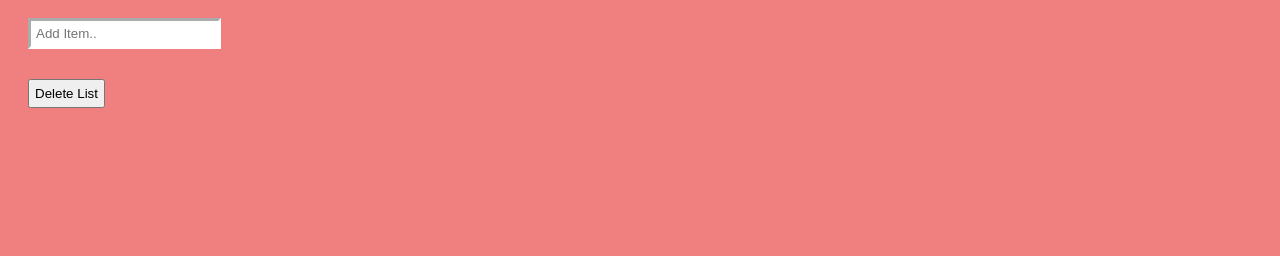
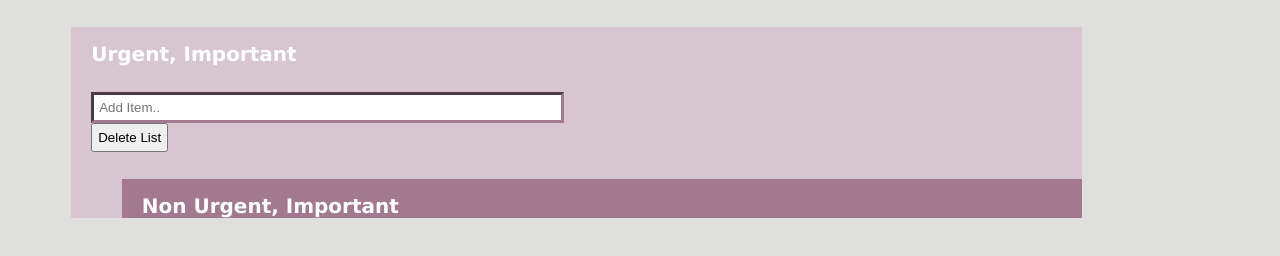
Before and after one commit to m2bhatt/ToDoList, a plain HTML site: page index.html in a window 1280 px wide. Drawn offline with Linux system fonts and the light colour scheme.

Commit message:
Added style

```diff
--- a/index.html
+++ b/index.html
@@ -7,11 +7,20 @@
     <title> To Do List </title>
   </head>
   <body>
-    <form onsubmit="event.preventDefault(); createTodo(this)">
-      <input type="text" placeholder="Add Item.." id="firstList">
-    </form>
-    <ul id="myList">
-    </ul>
-    <button onclick="deleteList()" class="delButton">Delete List</button>
+    <div id="urgentImportant">
+      <H4> Urgent, Important </H4>
+      <form onsubmit="event.preventDefault(); createTodo(this)">
+        <input type="text" placeholder="Add Item.." id="firstList" size="55">
+      </form>
+      <ul id="myList">
+      </ul>
+      <button onclick="deleteList()" class="delButton">Delete List</button>
+
+      <div id="nonUrgentImportant">
+        <H4> Non Urgent, Important </h4>
+      </div>
+
+    </div>
+
   </body>
 </html>
--- a/script.js
+++ b/script.js
@@ -19,6 +19,13 @@ function addItem(item){ //function call
   list.appendChild(listItem);
 }
 
+function deleteList(){
+  var delText = document.getElementById("myList");
+  while (delText.firstChild){
+    delText.removeChild(delText.firstChild);
+  }
+}
+
 function toggleDone(ev) {
   if (ev.target.className == "normalText") {
     ev.target.setAttribute("class", "strikeItem");
@@ -26,10 +33,3 @@ function toggleDone(ev) {
     ev.target.setAttribute("class", "normalText");
   }
 }
-
-function deleteList(){
-  var delText = document.getElementById("myList");
-  while (delText.firstChild){
-    delText.removeChild(delText.firstChild);
-  }
-}
--- a/style.css
+++ b/style.css
@@ -1,28 +1,49 @@
 body {
-  background-color: LightCoral;
   font-family: verdana;
   font-size: 20px;
-}
-
-form {
-  padding-top: 10px;
-  padding-left: 10px;
+  background-color: #DFDFDE;
 }
 
 input {
   padding: 5px;
-  margin-bottom: 10px;
-  border-color: white;
+  border-color: #A2798F;
   border-width: 3px;
-  margin-left: 10px;
+  margin-left: 20px;
 }
 
 li {
-  padding-top: 5px;
-  font: Sans-serif;
+  padding: 7px;
+  color: #A2798F;
+  margin-top: 10px;
+  margin-right: 58px;
+  margin-left: 22px;
+  font-size: 20px;
+  border: 1px solid #A2798F;
+
+}
+
+h4 {
   color: white;
-  margin-left: 10px;
-  font-size: 14px;
+  padding-left: 20px;
+  padding-top: 15px;
+}
+
+#urgentImportant {
+  background-color: #D7C6CF;
+  width: 80%;
+  height: 50%;
+  margin-left: 5%;
+}
+
+#nonUrgentImportant {
+  background-color: #A2798F;
+  margin-left: 5%;
+}
+
+#myList {
+  list-style: none;
+  margin: 0;
+  padding: 0;
 }
 
 .strikeItem {
```
